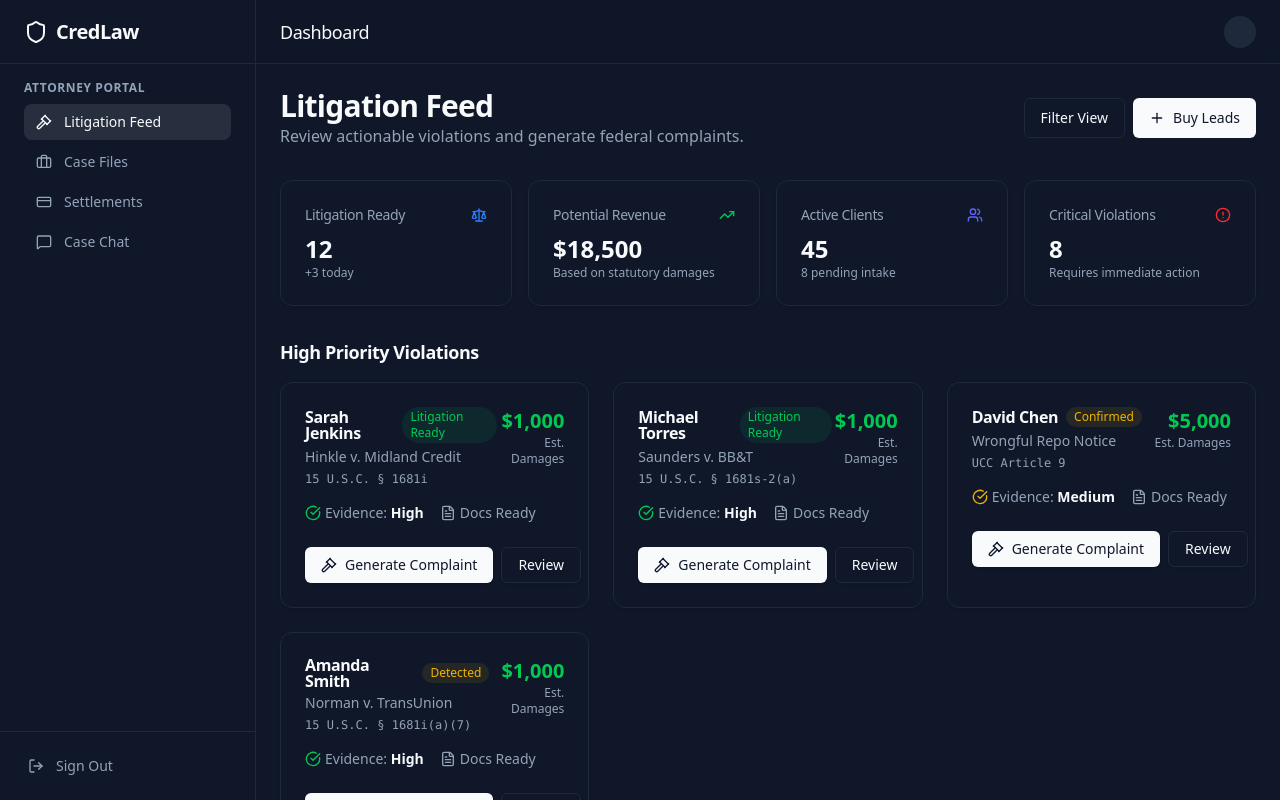
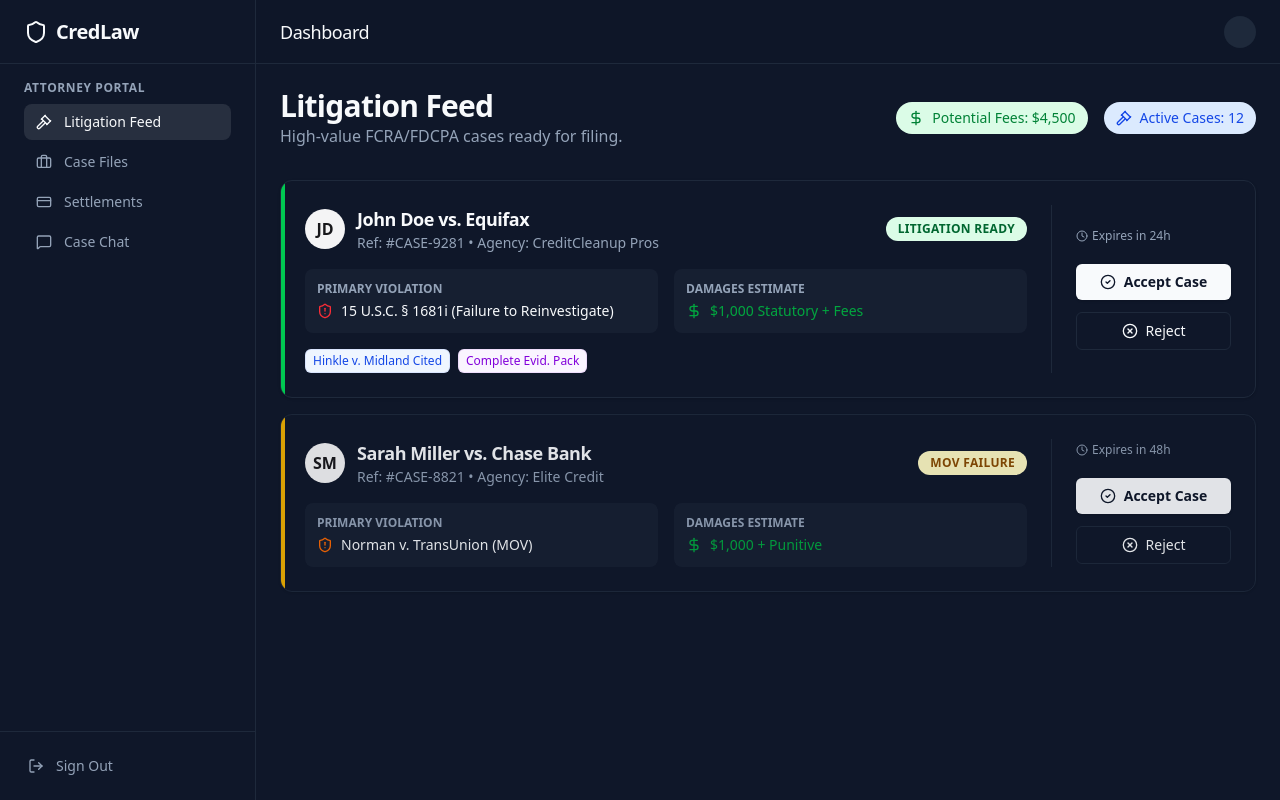
Before and after one commit to outlier1804/credlaw-mvp, a Next.js app: page /attorney in a window 1280 px wide. Built offline with nearby package versions, Linux system fonts and the light colour scheme.

Commit message:
feat: implement attorney litigation feed

```diff
--- a/app/(dashboard)/attorney/page.tsx
+++ b/app/(dashboard)/attorney/page.tsx
@@ -1,109 +1,150 @@
 'use client';
 
-import { useState } from "react"
-import { Scale, Users, TrendingUp, AlertCircle, Plus } from "lucide-react"
-import { ViolationCard } from "@/components/violation-card"
-import { MailingModal } from "@/components/mailing-modal"
+import {
+    Gavel,
+    CheckCircle2,
+    XCircle,
+    FileText,
+    DollarSign,
+    Clock,
+    ShieldAlert,
+    MoreHorizontal
+} from "lucide-react"
+import Link from "next/link";
 
-export default function AttorneyDashboard() {
-    const [modalOpen, setModalOpen] = useState(false);
-    const [selectedCase, setSelectedCase] = useState<{ client: string, violation: string } | null>(null);
+export default function AttorneyDashboardPage() {
+    return (
+        <div className="space-y-8 animate-in fade-in duration-500 max-w-5xl mx-auto">
+            {/* Header */}
+            <div className="flex justify-between items-center">
+                <div>
+                    <h1 className="text-3xl font-bold tracking-tight">Litigation Feed</h1>
+                    <p className="text-muted-foreground">High-value FCRA/FDCPA cases ready for filing.</p>
+                </div>
+                <div className="flex gap-4 text-sm font-medium">
+                    <div className="flex items-center gap-2 px-3 py-1.5 bg-green-100 text-green-700 rounded-full">
+                        <DollarSign className="h-4 w-4" />
+                        <span>Potential Fees: $4,500</span>
+                    </div>
+                    <div className="flex items-center gap-2 px-3 py-1.5 bg-blue-100 text-blue-700 rounded-full">
+                        <Gavel className="h-4 w-4" />
+                        <span>Active Cases: 12</span>
+                    </div>
+                </div>
+            </div>
 
-    const handleGenerate = (client: string, violation: string) => {
-        setSelectedCase({ client, violation });
-        setModalOpen(true);
-    };
+            {/* Case Feed */}
+            <div className="space-y-4">
 
-    return (
-        <div className="space-y-8">
-            {/* Header Section */}
-            <div className="flex flex-col gap-4 md:flex-row md:items-center md:justify-between">
+                {/* Case Card 1 (High Priority) */}
+                <div className="group bg-card border border-border rounded-xl p-6 shadow-sm hover:shadow-md transition-all relative overflow-hidden">
+                    <div className="absolute top-0 left-0 w-1 h-full bg-green-500"></div>
+                    <div className="flex flex-col md:flex-row gap-6">
+
+                        {/* Violations Summary */}
+                        <div className="flex-1 space-y-4">
+                            <div className="flex items-center justify-between">
+                                <div className="flex items-center gap-3">
+                                    <div className="h-10 w-10 rounded-full bg-zinc-100 flex items-center justify-center font-bold text-zinc-900">JD</div>
                                     <div>
-                    <h2 className="text-3xl font-bold tracking-tight">Litigation Feed</h2>
-                    <p className="text-muted-foreground">Review actionable violations and generate federal complaints.</p>
+                                        <h3 className="font-bold text-lg">John Doe vs. Equifax</h3>
+                                        <p className="text-sm text-muted-foreground">Ref: #CASE-9281 • Agency: CreditCleanup Pros</p>
                                     </div>
+                                </div>
+                                <span className="bg-green-100 text-green-800 text-xs font-bold px-3 py-1 rounded-full uppercase tracking-wide">
+                                    Litigation Ready
+                                </span>
+                            </div>
+
+                            <div className="grid grid-cols-2 gap-4">
+                                <div className="bg-secondary/50 p-3 rounded-lg">
+                                    <span className="text-xs text-muted-foreground uppercase font-bold block mb-1">Primary Violation</span>
+                                    <div className="flex items-center gap-2 font-medium text-sm">
+                                        <ShieldAlert className="h-4 w-4 text-red-500" />
+                                        15 U.S.C. § 1681i (Failure to Reinvestigate)
+                                    </div>
+                                </div>
+                                <div className="bg-secondary/50 p-3 rounded-lg">
+                                    <span className="text-xs text-muted-foreground uppercase font-bold block mb-1">Damages Estimate</span>
+                                    <div className="flex items-center gap-2 font-medium text-sm text-green-600">
+                                        <DollarSign className="h-4 w-4" />
+                                        $1,000 Statutory + Fees
+                                    </div>
+                                </div>
+                            </div>
+
                             <div className="flex gap-2">
-                    <button className="inline-flex items-center justify-center whitespace-nowrap rounded-md text-sm font-medium ring-offset-background transition-colors focus-visible:outline-none focus-visible:ring-2 focus-visible:ring-ring focus-visible:ring-offset-2 disabled:pointer-events-none disabled:opacity-50 border border-input bg-background hover:bg-accent hover:text-accent-foreground h-10 px-4 py-2">
-                        Filter View
-                    </button>
-                    <button className="inline-flex items-center justify-center whitespace-nowrap rounded-md text-sm font-medium ring-offset-background transition-colors focus-visible:outline-none focus-visible:ring-2 focus-visible:ring-ring focus-visible:ring-offset-2 disabled:pointer-events-none disabled:opacity-50 bg-primary text-primary-foreground hover:bg-primary/90 h-10 px-4 py-2">
-                        <Plus className="mr-2 h-4 w-4" />
-                        Buy Leads
+                                <span className="inline-flex items-center rounded-md bg-blue-50 px-2 py-1 text-xs font-medium text-blue-700 ring-1 ring-inset ring-blue-700/10">Hinkle v. Midland Cited</span>
+                                <span className="inline-flex items-center rounded-md bg-purple-50 px-2 py-1 text-xs font-medium text-purple-700 ring-1 ring-inset ring-purple-700/10">Complete Evid. Pack</span>
+                            </div>
+                        </div>
+
+                        {/* Actions */}
+                        <div className="flex flex-col justify-center gap-3 min-w-[180px] border-l border-border pl-6">
+                            <div className="text-xs text-muted-foreground mb-2 flex items-center gap-1">
+                                <Clock className="h-3 w-3" /> Expires in 24h
+                            </div>
+                            <Link href="/attorney/cases/9281" className="w-full inline-flex items-center justify-center rounded-md bg-primary px-4 py-2 text-sm font-bold text-primary-foreground shadow transition-colors hover:bg-primary/90">
+                                <CheckCircle2 className="mr-2 h-4 w-4" /> Accept Case
+                            </Link>
+                            <button className="w-full inline-flex items-center justify-center rounded-md border border-input bg-background px-4 py-2 text-sm font-medium transition-colors hover:bg-accent hover:text-accent-foreground">
+                                <XCircle className="mr-2 h-4 w-4" /> Reject
                             </button>
                         </div>
                     </div>
+                </div>
 
-            {/* Metrics Section */}
-            <div className="grid gap-4 md:grid-cols-2 lg:grid-cols-4">
-                {[
-                    { title: "Litigation Ready", value: "12", icon: Scale, change: "+3 today", color: "text-blue-500" },
-                    { title: "Potential Revenue", value: "$18,500", icon: TrendingUp, change: "Based on statutory damages", color: "text-green-500" },
-                    { title: "Active Clients", value: "45", icon: Users, change: "8 pending intake", color: "text-indigo-500" },
-                    { title: "Critical Violations", value: "8", icon: AlertCircle, change: "Requires immediate action", color: "text-red-500" },
-                ].map((metric, i) => (
-                    <div key={i} className="rounded-xl border border-border bg-card text-card-foreground shadow p-6">
-                        <div className="flex flex-row items-center justify-between space-y-0 pb-2">
-                            <h3 className="tracking-tight text-sm font-medium text-muted-foreground">{metric.title}</h3>
-                            <metric.icon className={`h-4 w-4 ${metric.color}`} />
-                        </div>
-                        <div className="pt-0">
-                            <div className="text-2xl font-bold">{metric.value}</div>
-                            <p className="text-xs text-muted-foreground">{metric.change}</p>
+                {/* Case Card 2 */}
+                <div className="group bg-card border border-border rounded-xl p-6 shadow-sm hover:shadow-md transition-all relative overflow-hidden opacity-90">
+                    <div className="absolute top-0 left-0 w-1 h-full bg-yellow-500"></div>
+                    <div className="flex flex-col md:flex-row gap-6">
+                        <div className="flex-1 space-y-4">
+                            <div className="flex items-center justify-between">
+                                <div className="flex items-center gap-3">
+                                    <div className="h-10 w-10 rounded-full bg-zinc-100 flex items-center justify-center font-bold text-zinc-900">SM</div>
+                                    <div>
+                                        <h3 className="font-bold text-lg">Sarah Miller vs. Chase Bank</h3>
+                                        <p className="text-sm text-muted-foreground">Ref: #CASE-8821 • Agency: Elite Credit</p>
                                     </div>
                                 </div>
-                ))}
+                                <span className="bg-yellow-100 text-yellow-800 text-xs font-bold px-3 py-1 rounded-full uppercase tracking-wide">
+                                    MOV Failure
+                                </span>
                             </div>
 
-            {/* Main Feed */}
-            <div className="space-y-4">
-                <h3 className="font-semibold text-lg tracking-tight">High Priority Violations</h3>
-                <div className="grid gap-6 md:grid-cols-2 xl:grid-cols-3">
-                    <ViolationCard
-                        clientName="Sarah Jenkins"
-                        violationType="Hinkle v. Midland Credit"
-                        statute="15 U.S.C. § 1681i"
-                        damages={1000}
-                        evidenceStrength="High"
-                        status="Litigation Ready"
-                        onGenerateComplaint={() => handleGenerate("Sarah Jenkins", "Hinkle v. Midland Credit")}
-                    />
-                    <ViolationCard
-                        clientName="Michael Torres"
-                        violationType="Saunders v. BB&T"
-                        statute="15 U.S.C. § 1681s-2(a)"
-                        damages={1000}
-                        evidenceStrength="High"
-                        status="Litigation Ready"
-                        onGenerateComplaint={() => handleGenerate("Michael Torres", "Saunders v. BB&T")}
-                    />
-                    <ViolationCard
-                        clientName="David Chen"
-                        violationType="Wrongful Repo Notice"
-                        statute="UCC Article 9"
-                        damages={5000}
-                        evidenceStrength="Medium"
-                        status="Confirmed"
-                        onGenerateComplaint={() => handleGenerate("David Chen", "Wrongful Repo Notice")}
-                    />
-                    <ViolationCard
-                        clientName="Amanda Smith"
-                        violationType="Norman v. TransUnion"
-                        statute="15 U.S.C. § 1681i(a)(7)"
-                        damages={1000}
-                        evidenceStrength="High"
-                        status="Detected"
-                        onGenerateComplaint={() => handleGenerate("Amanda Smith", "Norman v. TransUnion")}
-                    />
+                            <div className="grid grid-cols-2 gap-4">
+                                <div className="bg-secondary/50 p-3 rounded-lg">
+                                    <span className="text-xs text-muted-foreground uppercase font-bold block mb-1">Primary Violation</span>
+                                    <div className="flex items-center gap-2 font-medium text-sm">
+                                        <ShieldAlert className="h-4 w-4 text-orange-500" />
+                                        Norman v. TransUnion (MOV)
+                                    </div>
+                                </div>
+                                <div className="bg-secondary/50 p-3 rounded-lg">
+                                    <span className="text-xs text-muted-foreground uppercase font-bold block mb-1">Damages Estimate</span>
+                                    <div className="flex items-center gap-2 font-medium text-sm text-green-600">
+                                        <DollarSign className="h-4 w-4" />
+                                        $1,000 + Punitive
+                                    </div>
+                                </div>
                             </div>
                         </div>
 
-            {/* Mailing Modal */}
-            <MailingModal
-                isOpen={modalOpen}
-                onClose={() => setModalOpen(false)}
-                clientName={selectedCase?.client || ""}
-                violationType={selectedCase?.violation || ""}
-            />
+                        <div className="flex flex-col justify-center gap-3 min-w-[180px] border-l border-border pl-6">
+                            <div className="text-xs text-muted-foreground mb-2 flex items-center gap-1">
+                                <Clock className="h-3 w-3" /> Expires in 48h
+                            </div>
+                            <button className="w-full inline-flex items-center justify-center rounded-md bg-primary px-4 py-2 text-sm font-bold text-primary-foreground shadow transition-colors hover:bg-primary/90">
+                                <CheckCircle2 className="mr-2 h-4 w-4" /> Accept Case
+                            </button>
+                            <button className="w-full inline-flex items-center justify-center rounded-md border border-input bg-background px-4 py-2 text-sm font-medium transition-colors hover:bg-accent hover:text-accent-foreground">
+                                <XCircle className="mr-2 h-4 w-4" /> Reject
+                            </button>
+                        </div>
+                    </div>
+                </div>
+
+            </div>
         </div>
     )
 }
```
Lines whose indentation alone changed are shown as unchanged.
